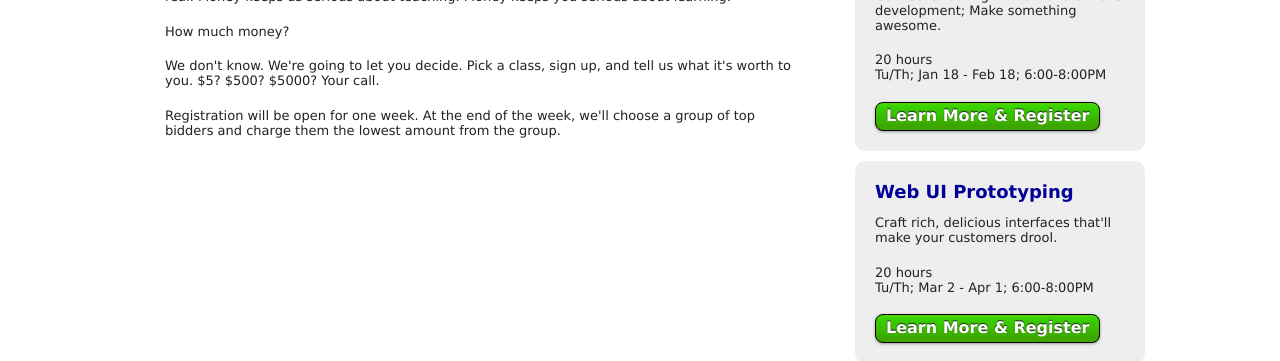
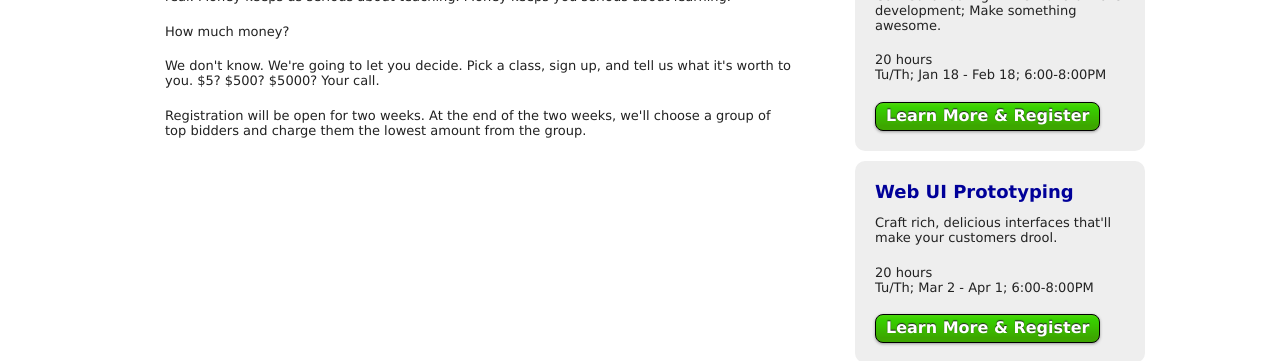
Before and after one commit to backtik/backtik.github.com, a Jekyll site: the page built from index.html, in a window 1280 px wide. Shown: the part 435-796 px from the top of the page. Built offline with Jekyll 4.4.1, drawn with Linux system fonts in a browser that asks for light colours.

Commit message:
pending for UI Prototyping course

```diff
--- a/_layouts/course.html
+++ b/_layouts/course.html
@@ -12,8 +12,7 @@
     <div id='hd'>
       <div class='about'>
         <div id='logo'>
-          <img src='/images/backtik-logotype.png' />
-        </div>
+          <a href='/'><img src='/images/backtik-logotype.png' /></a>        </div>
       </div>
     </div>
     {{ content }}
--- a/_layouts/main.html
+++ b/_layouts/main.html
@@ -12,7 +12,7 @@
     <div id='hd'>
       <div class='about'>
         <div id='logo'>
-          <img src='images/backtik-logotype.png' />
+          <a href='/'><img src='images/backtik-logotype.png' /></a>
         </div>
       </div>
     </div>
--- a/index.html
+++ b/index.html
@@ -33,6 +33,6 @@
   Pick a class, sign up, and tell us what it's worth to you.
   $5? $500? $5000? Your call.</p>
 
-  <p>Registration will be open for one week. At the end of the week, we'll
+  <p>Registration will be open for two weeks. At the end of the two weeks, we'll
   choose a group of top bidders and charge them the lowest amount from the group.</p>
 </div>
--- a/stylesheets/less/style.less
+++ b/stylesheets/less/style.less
@@ -131,10 +131,10 @@
   table.calendar {
     width:30%;
     font-size:10px;
-    .jan {
+    .jan, .mar {
       background-color:rgb(250,250,250);
     }
-    .feb {
+    .feb, .apr {
       background-color:rgb(248,248,248);
     }
   }
--- a/stylesheets/style.css
+++ b/stylesheets/style.css
@@ -336,5 +336,7 @@
   font-size: 10px;
 }
 #summplementary-materials table.calendar .jan { background-color: #fafafa; }
+#summplementary-materials table.calendar .mar { background-color: #fafafa; }
 #summplementary-materials table.calendar .feb { background-color: #f8f8f8; }
+#summplementary-materials table.calendar .apr { background-color: #f8f8f8; }
 #summplementary-materials table.calendar td.session { background-color: #e3e3e3; }
```
Also changed, not shown: courses/ui-prototyping-winter-2010.html (added, +97 -0 lines), images/button-pending-bg.png (added), 6 other files.
